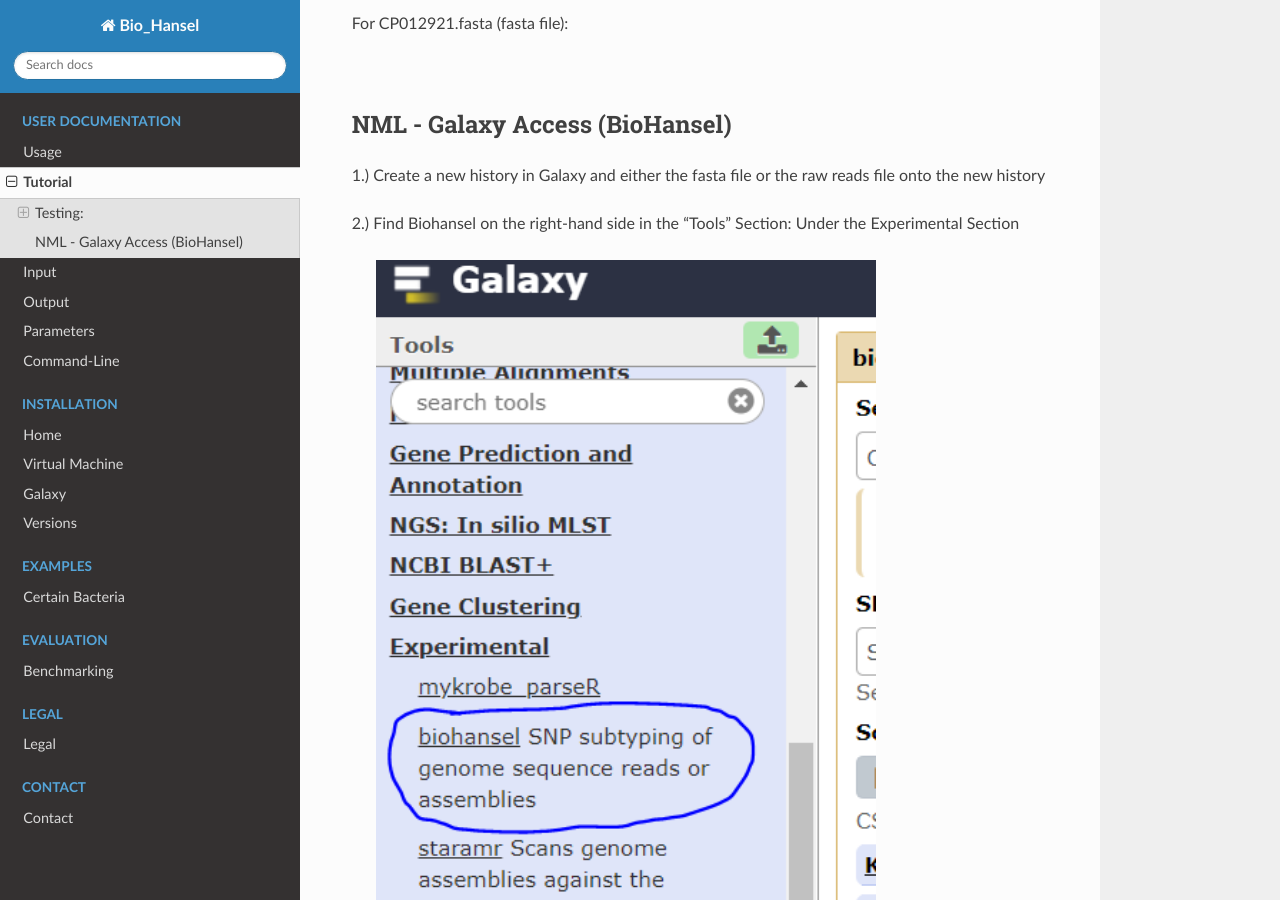
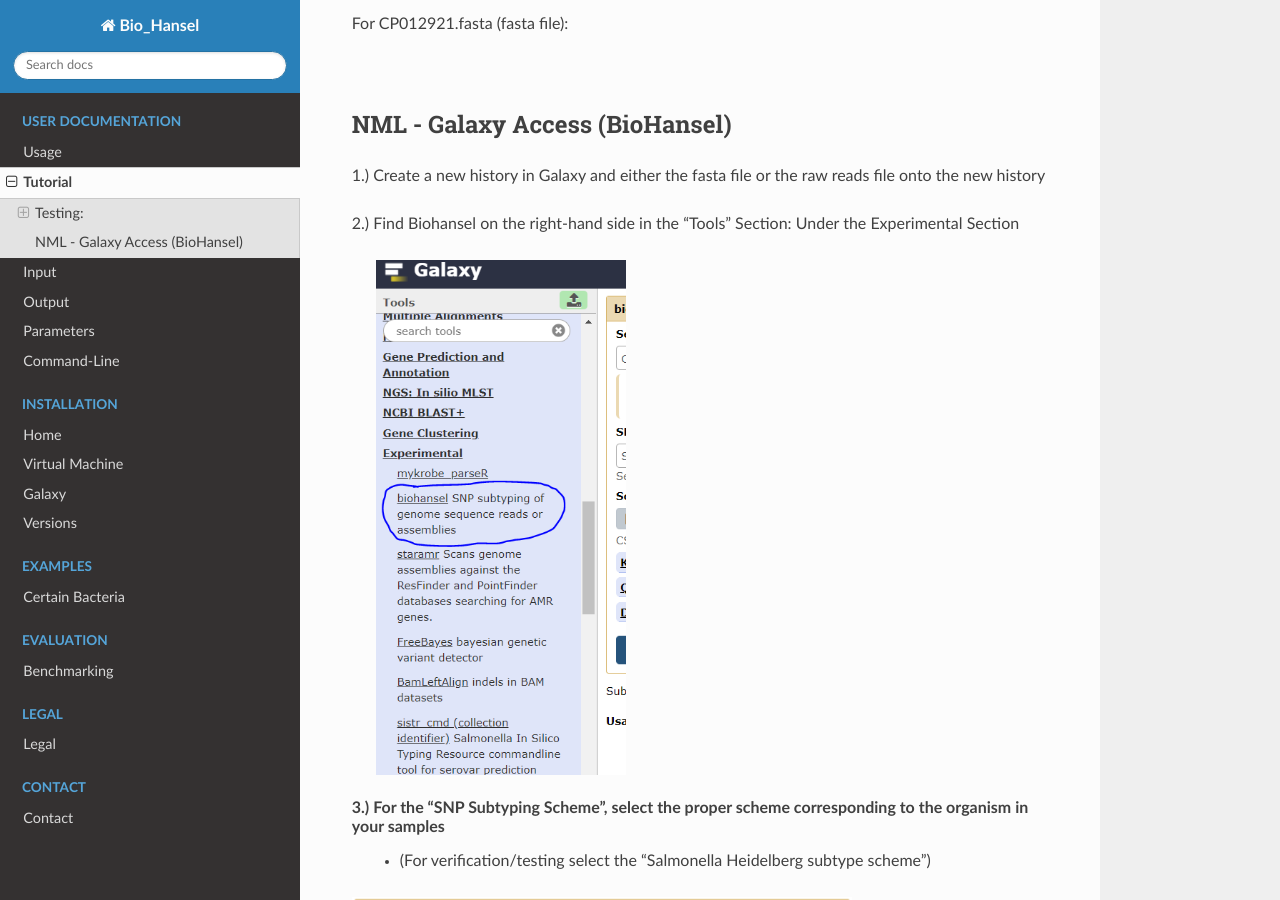
Before and after one commit to phac-nml/biohansel, a Sphinx documentation site: the page built from docs/source/user-docs/Tutorial.rst, in a window 1280 px wide and 900 px high, scrolled down 542 px. Built offline with Sphinx 7.4.7 and the Read the Docs theme 2.0.0, drawn with Linux system fonts in a browser that asks for light colours.

Commit message:
Update Tutorial.rst

```diff
--- a/docs/source/user-docs/Tutorial.rst
+++ b/docs/source/user-docs/Tutorial.rst
@@ -3,11 +3,11 @@ Tutorial
 
 .. |heidelberg| image:: https://raw.githubusercontent.com/phac-nml/biohansel/readthedocs/docs/source/user-docs/Specs%20for%20biohansel.PNG
    :alt: specs of biohansel run
-   :width: 250 px
+   :width: 500 px
 
 .. |experimental| image:: https://raw.githubusercontent.com/phac-nml/biohansel/readthedocs/docs/source/user-docs/Biohansel%20location.PNG
    :alt: location of biohansel in galaxy
-   :width: 500 px
+   :width: 250 px
 
 Testing:
 ########
```
